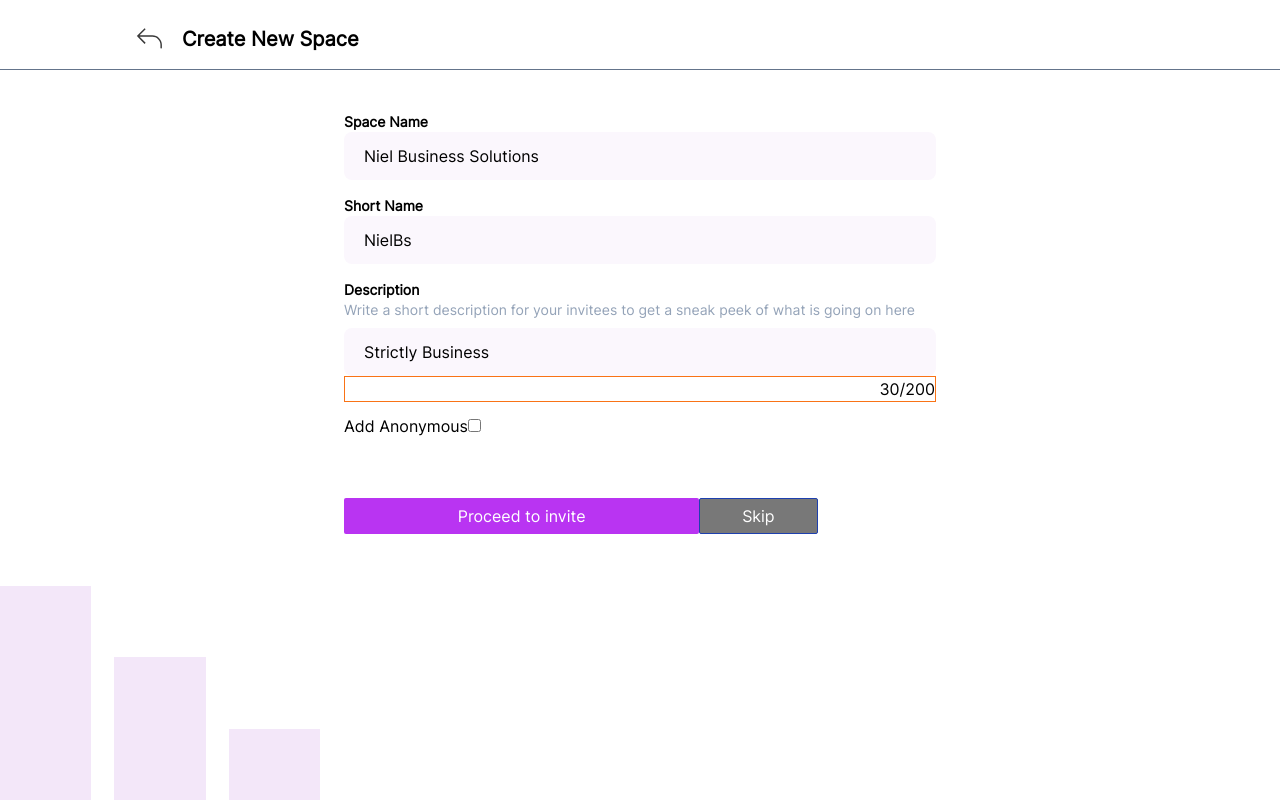
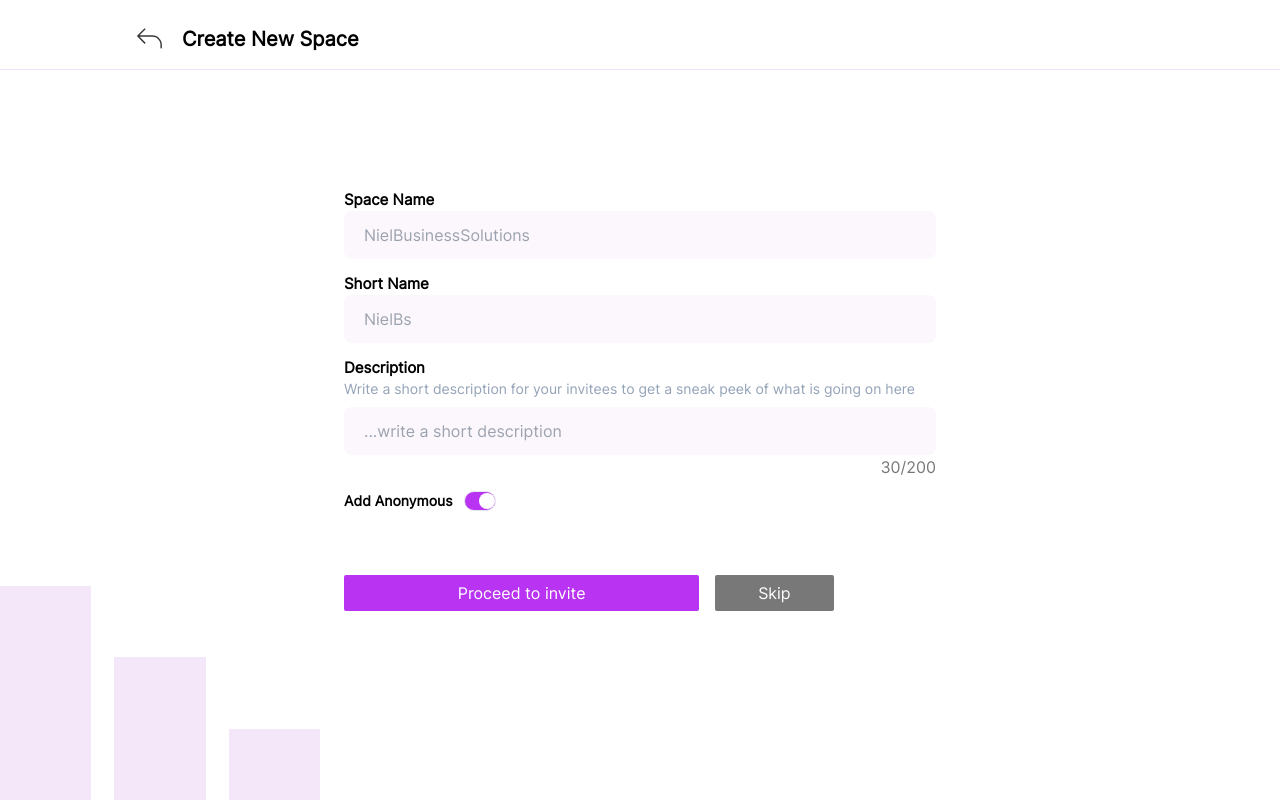
Before and after one commit to airxist/chattie, a React (Vite) app: page /create_space in a window 1280 px wide. Built offline with nearby package versions, Linux system fonts and the light colour scheme.

Commit message:
refactoring and attention

```diff
--- a/src/components/FormRow.tsx
+++ b/src/components/FormRow.tsx
@@ -6,8 +6,9 @@ type FormRowProps = {
   labelMain?: string;
   type: string;
   placeholder?: string;
-  value?: string;
+  value?: string | boolean;
   handleChange?: (e: React.ChangeEvent<HTMLInputElement>) => void;
+  handleCheck?: (e: React.MouseEvent<HTMLDivElement, MouseEvent>) => void;
   route?: string;
   check?: boolean;
   description?: string;
@@ -23,6 +24,7 @@ const FormRow = ({
   placeholder,
   value,
   handleChange,
+  handleCheck,
   route,
   check,
   description,
@@ -47,7 +49,7 @@ const FormRow = ({
             id={label}
             name={label}
             placeholder={placeholder}
-            value={value}
+            value={value as string}
             onChange={handleChange}
             className='inputation'
           />
@@ -60,7 +62,10 @@ const FormRow = ({
     return (
       <div className='input-container'>
         <div className='flex items-center justify-between'>
-          <label htmlFor={label} className='capitalize text-sm font-bold'>
+          <label
+            htmlFor={label}
+            className='capitalize text-[0.94rem] font-bold'
+          >
             {labelMain}
           </label>
         </div>
@@ -75,7 +80,7 @@ const FormRow = ({
             id={label}
             name={label}
             placeholder={placeholder}
-            value={value}
+            value={value as string}
             onChange={handleChange}
             className='inputation'
           />
@@ -103,7 +108,7 @@ const FormRow = ({
             id={label}
             name={label}
             placeholder={placeholder}
-            value={value}
+            value={value as string}
             onChange={handleChange}
             className='h-12 px-5 w-4/5 rounded-lg'
           />
@@ -120,8 +125,26 @@ const FormRow = ({
   const CheckBox = () => {
     return (
       <div className='input-container'>
-        <label htmlFor={label}>{labelText}</label>
-        <input type={type} id={label} name={label} onChange={handleChange} />
+        <label
+          htmlFor={label}
+          className='flex items-center space-x-3 text-sm font-bold'
+        >
+          {labelText}
+          <input
+            type={type}
+            id={label}
+            name={label}
+            onChange={handleChange}
+            className='appearance-none peer'
+            checked={value as boolean}
+          />
+          <div
+            className='border w-8 h-5 bg-primary_purple rounded-xl relative peer-checked:[&>span]:left-[45%] cursor-pointer'
+            onClick={handleCheck}
+          >
+            <span className='size-4 rounded-full bg-white absolute top-1/2 -translate-y-1/2 left-[0.1rem]'></span>
+          </div>
+        </label>
       </div>
     );
   };
--- a/src/routes/create/Create.tsx
+++ b/src/routes/create/Create.tsx
@@ -1,28 +1,53 @@
-import { useLocation, useNavigate } from 'react-router-dom';
-import FormRow from '../../components/FormRow';
-import TemplateBoard from '../../shared/TemplateBoard';
-import { useEffect, useRef, useState } from 'react';
-import { useGlobalContext } from '../../utils/context';
-import { AppContextType } from '../../constants/interfaces';
-import Button from '../../components/Button';
-import gsap from 'gsap';
-import { useGSAP } from '@gsap/react';
+import { useLocation, useNavigate } from "react-router-dom";
+import FormRow from "../../components/FormRow";
+import { useEffect, useRef, useState } from "react";
+import { useGlobalContext } from "../../utils/context";
+import { AppContextType } from "../../constants/interfaces";
+import Button from "../../components/Button";
+import gsap from "gsap";
+import { useGSAP } from "@gsap/react";
 
 const Create = () => {
   const navigate = useNavigate();
 
   const FormRef = useRef(null);
 
-  const location = useLocation();
+  const { pathname } = useLocation();
+
+  const [screenSize, setScreenSize] = useState(
+    window.innerWidth < 600 ? "small" : "large"
+  );
+
+  const [formData, setFormData] = useState({
+    space: "",
+    short: "",
+    description: "",
+    anonymous: true,
+  });
+
+  const handleChange = (event: React.ChangeEvent<HTMLInputElement>) => {
+    const currentId = event.currentTarget.id;
+    const currentValue = event.currentTarget.value;
+    setFormData((previousFormData) => {
+      return {
+        ...previousFormData,
+        [currentId]: currentValue,
+      };
+    });
+  };
+
+  const handleCheck = (event: React.MouseEvent<HTMLDivElement, MouseEvent>) => {
+    setFormData((prev) => ({
+      ...prev,
+      anonymous: !prev.anonymous,
+    }));
+  };
 
   const { setTitle, direction } = useGlobalContext() as AppContextType;
-  const [screenSize, setScreenSize] = useState(
-    window.innerWidth < 600 ? 'small' : 'large',
-  );
 
   useGSAP(() => {
     gsap.from(FormRef.current, {
-      x: direction === 'forward' ? 1000 : -1000,
+      x: direction === "forward" ? 1000 : -1000,
       duration: 0.5,
       autoAlpha: 0,
     });
@@ -31,90 +56,91 @@ const Create = () => {
   const handleSubmit = (e: React.FormEvent<HTMLFormElement>) => {
     e.preventDefault();
     gsap.to(FormRef.current, {
-      x: direction === 'forward' ? -1000 : 1000,
+      x: direction === "forward" ? -1000 : 1000,
       autoAlpha: 1,
       delay: 0.5,
       onComplete() {
-        navigate('add_member');
+        navigate("add_member");
       },
     });
   };
 
   useEffect(() => {
-    location.pathname === '/create_space' && setTitle('Create New Space');
-  }, [location.pathname, setTitle]);
+    pathname === "/create_space" && setTitle("Create New Space");
+  }, [pathname, setTitle]);
 
   useEffect(() => {
-    window.addEventListener('resize', () => {
+    window.addEventListener("resize", () => {
       const widthSize = window.innerWidth;
-      setScreenSize(widthSize < 600 ? 'small' : 'large');
+      setScreenSize(widthSize < 600 ? "small" : "large");
     });
-    // clean up funtion
+    // clean up function
     return () => {
-      window.removeEventListener('resize', () => {
-        console.log('Removed event listener');
+      window.removeEventListener("resize", () => {
+        console.log("Removed event listener");
       });
     };
   }, []);
 
   return (
-    <TemplateBoard
-      topClass="border-b border-b-slate-500 absolute top-0 left-0 z-10 bg-white w-full"
-      topBarRef={FormRef}
-      showBars>
-      <div className="px-5 md:px-32 min-h-screen pt-28 md:flex items-start justify-center overflow-hidden">
+    <div className='px-5 md:px-32 pt-28 md:pt-0 min-h-screen md:flex-center overflow-hidden'>
       <form
         ref={FormRef}
-          className="md:w-[37rem] flex flex-col space-y-3 md:"
-          onSubmit={handleSubmit}>
+        className='w-full md:w-[37rem] flex flex-col space-y-3 md:'
+        onSubmit={handleSubmit}
+      >
         {/* single form row */}
         <FormRow
-            label="space"
-            labelMain="Space Name"
-            type="text"
-            value="Niel Business Solutions"
+          label='space'
+          labelMain='Space Name'
+          type='text'
+          placeholder='NielBusinessSolutions'
+          value={formData.space}
+          handleChange={handleChange}
         />
         {/* single form row */}
         <FormRow
-            label="short"
-            labelMain="Short Name"
-            type="text"
-            value="NielBs"
+          label='short'
+          labelMain='Short Name'
+          type='text'
+          placeholder="NielBs"
+          value={formData.short}
+          handleChange={handleChange}
         />
         {/* single form row */}
         <div>
           <FormRow
-              label="description"
-              labelMain="Description"
-              type="text"
-              value="Strictly Business"
-              description="Write a short description for your invitees to get a sneak peek of what is going on here"
+            label='description'
+            labelMain='Description'
+            type='text'
+            placeholder="...write a short description"
+            description='Write a short description for your invitees to get a sneak peek of what is going on here'
+            value={formData.description}
+            handleChange={handleChange}
           />
-            <div className="border border-orange-500">
-              <p className="text-end font-medium">30/200</p>
+          <div>
+            <p className='text-end font-normal text-dark-1'>30/200</p>
           </div>
         </div>
-          {/* single form row */}
+        {/* single form row for check button */}
         <FormRow
-            label="anonymous"
-            type="checkbox"
-            labelText="Add Anonymous"
+          label='anonymous'
+          type='checkbox'
+          labelText='Add Anonymous'
+          value={formData.anonymous}
+          handleCheck={handleCheck}
           check
         />
-          <div className="flex flex-col items-start space-y-5 md:space-y-0 md:flex-row  md:items-center">
+        <div className='flex flex-col items-start space-y-5 md:space-y-0 md:flex-row  md:items-center md:space-x-4'>
           <Button
-              text={`${screenSize === 'small' ? 'Invite Your Friends' : 'Proceed to invite'}`}
-              className="primary-btn w-full md:w-3/5"
+            text={`${screenSize === "small" ? "Invite Your Friends" : "Proceed to invite"}`}
+            className='primary-btn w-full md:w-3/5'
           />
 
-            <Button
-              text="Skip"
-              className="secondary-btn w-full md:w-1/5 border border-blue-800"
-            />
+          <Button text='Skip' className='secondary-btn w-full md:w-1/5' />
         </div>
       </form>
     </div>
-    </TemplateBoard>
   );
 };
 
--- a/src/routes/recover/Forgot.tsx
+++ b/src/routes/recover/Forgot.tsx
@@ -14,13 +14,14 @@ const Forgot = () => {
 
   return (
     <Onboarding>
-      <div>
-        <h1 className="mb-3">Forgot Password</h1>
+      <div className='max-w-[32rem] w-full'>
+        <h1 className="title onboard-title mb-3">Forgot Password</h1>
         <form onSubmit={handleSubmit}>
           <FormRow
             type="email"
             label="email"
-            labelMain="We will send confirmation code into your email"
+            description="We will send confirmation code into your email"
+            descriptionClass='description'
             placeholder="Email"
           />
           <Button text="Next" className="btn primary-btn mt-3 w-full" />
--- a/src/routes/recover/Reset.tsx
+++ b/src/routes/recover/Reset.tsx
@@ -1,31 +1,73 @@
-import Onboarding from '../../shared/Onboarding';
-import FormRow from '../../components/FormRow';
-import { FormEvent } from 'react';
-import Button from '../../components/Button';
+import Onboarding from "../../shared/Onboarding";
+import FormRow from "../../components/FormRow";
+import { FormEvent, useState } from "react";
+import Button from "../../components/Button";
+import { useGlobalContext } from "../../utils/context";
+import { AppContextType } from "../../constants/interfaces";
+import { useNavigate } from "react-router-dom";
 
 const Reset = () => {
+  const navigate = useNavigate();
+
+  const { showAlarm } = useGlobalContext() as AppContextType;
+
+  const [formData, setFormData] = useState({
+    password: "",
+    confirm: "",
+  });
+
+  const handleChange = (event: React.ChangeEvent<HTMLInputElement>) => {
+    const inputID = event.currentTarget.id;
+    const inputVal = event.currentTarget.value;
+    setFormData((previousFormData) => {
+      return {
+        ...previousFormData,
+        [inputID]: inputVal,
+      };
+    });
+  };
+
   const handleSubmit = (e: FormEvent) => {
     e.preventDefault();
+    // verifying inputs
+    const { password, confirm } = formData;
+    if (!password || !confirm) {
+      return showAlarm("danger", "Please inputs must be filled");
+    }
+
+    if (password !== confirm) {
+      return showAlarm("danger", "unmatched passworrds");
+    } else {
+      showAlarm("success", "password confirm");
+    }
+    // back to login
+    navigate("/login");
+
+    // proceed to backend using axios
   };
 
   return (
     <Onboarding>
-      <div className="w-full max-w-96">
-        <h1 className="mb-3">Reset Password</h1>
+      <div className='max-w-[32rem] w-full'>
+        <h1 className='title onboard-title mb-3'>Reset Password</h1>
         <form onSubmit={handleSubmit}>
           <FormRow
-            type="password"
-            label="password"
-            labelMain="password"
-            placeholder="1234...."
+            type='password'
+            label='password'
+            labelMain='password'
+            placeholder='1234....'
+            value={formData.password}
+            handleChange={handleChange}
           />
           <FormRow
-            type="password"
-            label="password"
-            labelMain="confirm password"
-            placeholder="1234...."
+            type='password'
+            label='confirm'
+            labelMain='confirm password'
+            placeholder='1234....'
+            value={formData.confirm}
+            handleChange={handleChange}
           />
-          <Button text="Next" className="btn primary-btn mt-3 w-full" />
+          <Button text='Next' className='btn primary-btn mt-3 w-full' />
         </form>
       </div>
     </Onboarding>
--- a/src/shared/Onboarding.tsx
+++ b/src/shared/Onboarding.tsx
@@ -27,7 +27,7 @@ const Onboarding = ({
       className={`${className} || flex items-center justify-center h-screen`}
     >
       <div className='relative flex-1 w-[50%] min-h-full p-5 md:p-10 flex-center isolate overflow-hidden'>
-        <TopBar onboard className='absolute top-4 lg:top-14 lg:left-20' />
+        <TopBar onboard className='absolute top-4 left-5 lg:top-14 lg:left-20' />
         {pathname === "/verify" ? (
           <></>
         ) : (
--- a/src/shared/ShareCreate.tsx
+++ b/src/shared/ShareCreate.tsx
@@ -1,9 +1,16 @@
-import { Outlet } from 'react-router-dom';
+import { Outlet } from "react-router-dom";
+import TemplateBoard from "./TemplateBoard";
 
 const ShareCreate = () => {
   return (
     <>
-      <Outlet />
+      <TemplateBoard
+        topClass='border-b border-b-primary_purple-3 absolute top-0 left-0 z-10 bg-white w-full'
+        // topBarRef={ContainerRef}
+        showBars
+      >
+        <Outlet />
+      </TemplateBoard>
     </>
   );
 };
```
Also changed, not shown: src/components/Friend.tsx (+4 -4 lines), src/components/SpaceCTA.tsx (+3 -6 lines), src/routes/create/AddMember.tsx (+24 -29 lines), src/routes/create/WhoCanSee.tsx (+27 -27 lines), src/routes/profile/Profile.tsx (+7 -5 lines). Lines whose indentation alone changed are shown as unchanged.
